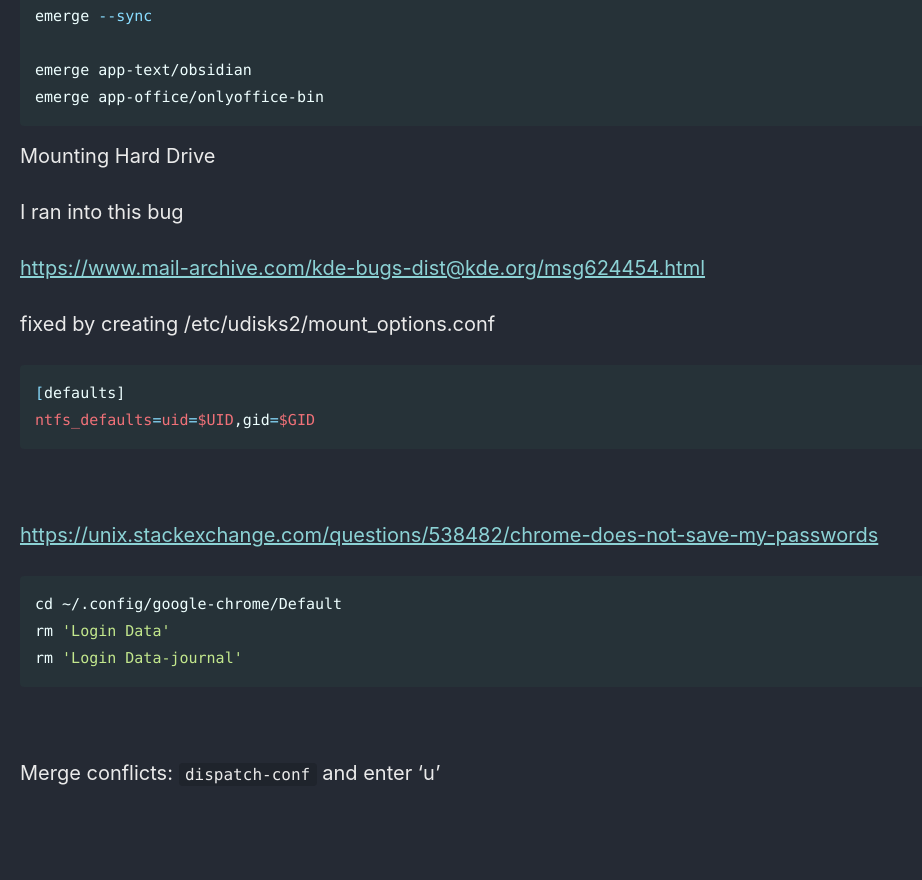
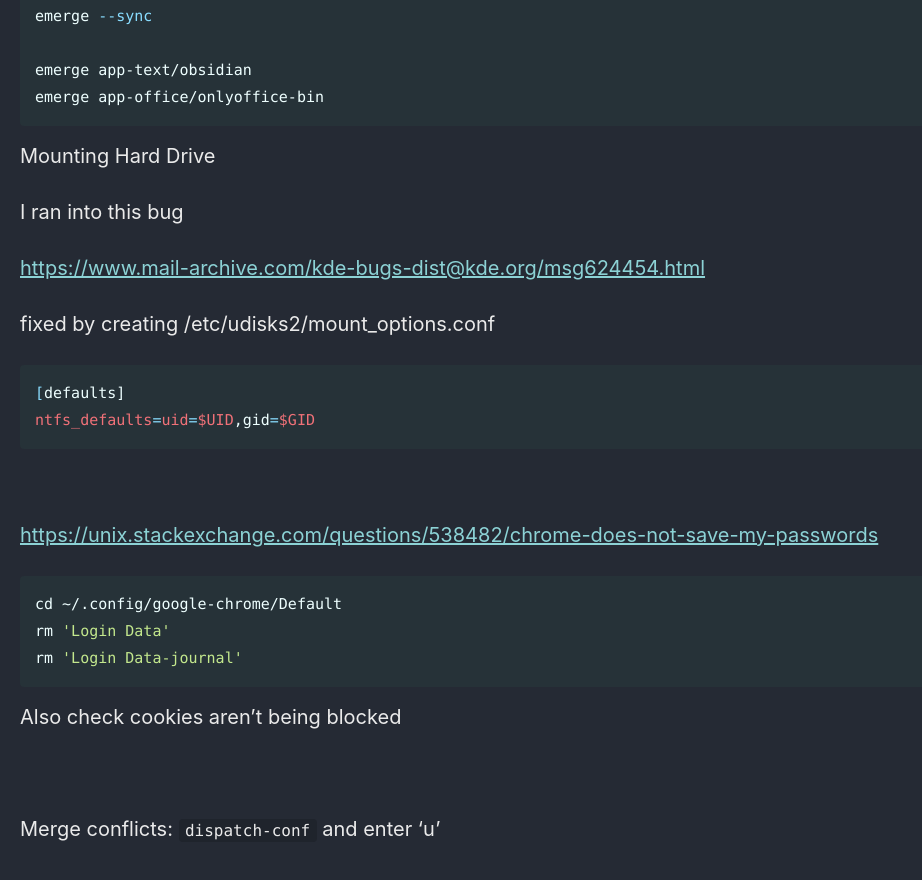
Before and after one commit to Connor-McCartney/Connor-McCartney.github.io, a Jekyll site: the page built from _pages/misc/gentoo.md, in a window 1280 px wide and 900 px high, scrolled down 8312 px. Shown: the top 880 px of the window, without its empty margins (0-922 px from the left). Built offline with Jekyll 4.4.1, drawn with Linux system fonts in a browser that asks for light colours; cached includes are drawn as plain includes; before the commit the page ends 9156 px from its top, so only the background shows below that.

Commit message:
Update gentoo.md

````diff
--- a/_pages/misc/gentoo.md
+++ b/_pages/misc/gentoo.md
@@ -394,6 +394,8 @@ rm 'Login Data'
 rm 'Login Data-journal'
 ```
 
+Also check cookies aren't being blocked
+
 <br>
 
 Merge conflicts: `dispatch-conf` and enter 'u'
````
